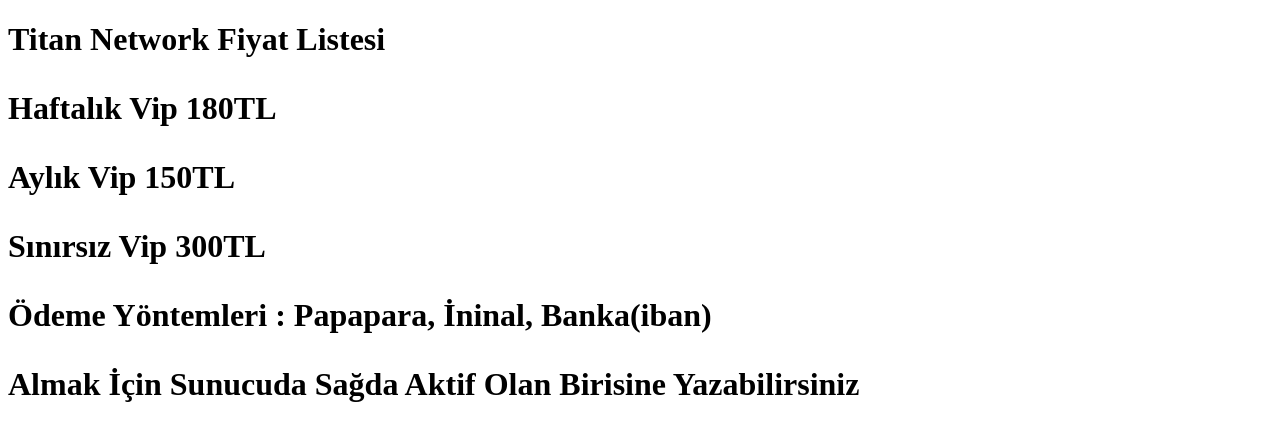
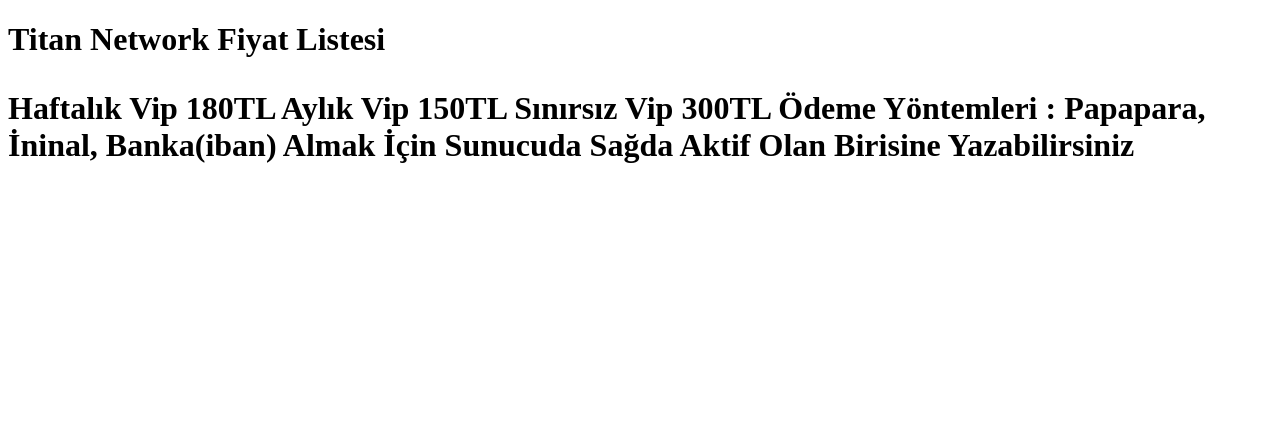
Before and after one commit to titancheck/titanmc.github.io, a plain HTML site: page index.html in a window 1280 px wide. Drawn offline with Linux system fonts and the light colour scheme.

Commit message:
Update index.html

```diff
--- a/index.html
+++ b/index.html
@@ -3,10 +3,10 @@
       <body>
 
 <h1>Titan Network Fiyat Listesi<h1>
-<p>Haftalık Vip 180TL<p>
-<p>Aylık Vip 150TL<p>
-<p>Sınırsız Vip 300TL<p>
-<p>Ödeme Yöntemleri : Papapara, İninal, Banka(iban)<p>
-<p>Almak İçin Sunucuda Sağda Aktif Olan Birisine Yazabilirsiniz<p>
+<p>Haftalık Vip 180TL
+Aylık Vip 150TL
+Sınırsız Vip 300TL
+Ödeme Yöntemleri : Papapara, İninal, Banka(iban)
+Almak İçin Sunucuda Sağda Aktif Olan Birisine Yazabilirsiniz<p>
       </body>
    </html>
```
